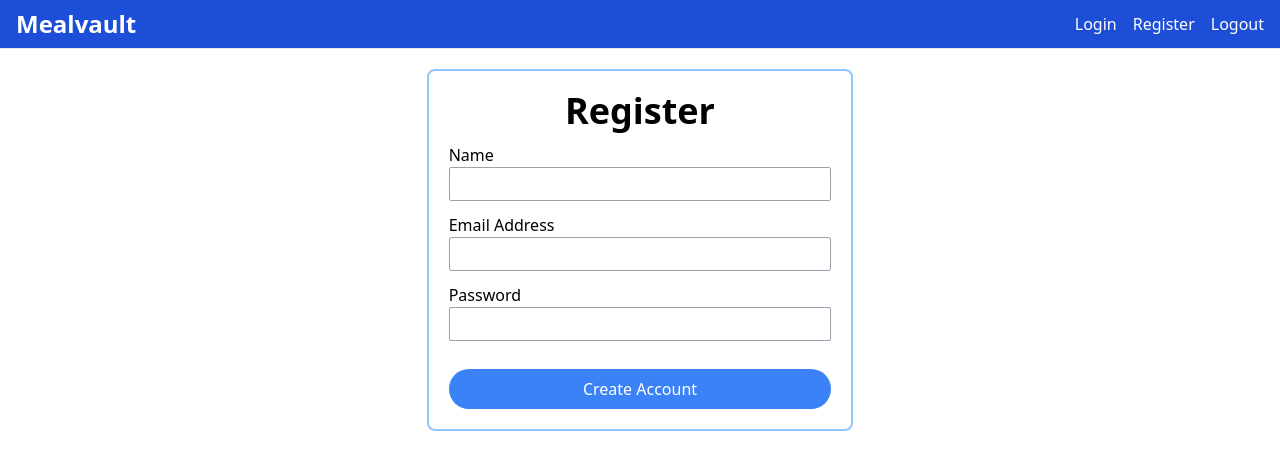
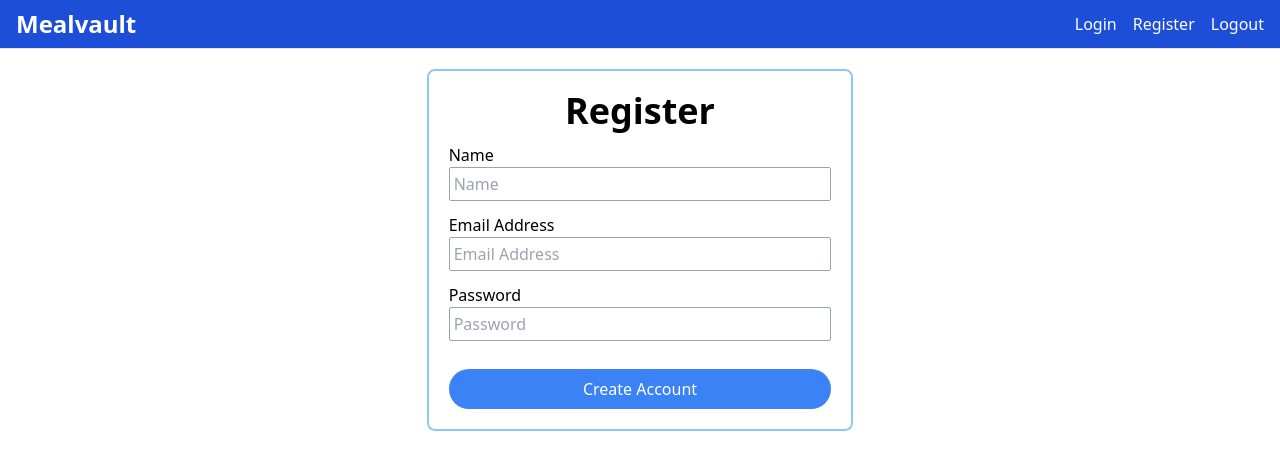
Before and after one commit to RyanTurner02/mealvault, a Next.js app in the folder frontend/: page /register in a window 1280 px wide. Shown: the top 470 px of the page. Built offline with nearby package versions, Linux system fonts and the light colour scheme.

Commit message:
Add placeholder text for inputs

```diff
--- a/frontend/src/app/login/page.tsx
+++ b/frontend/src/app/login/page.tsx
@@ -11,11 +11,11 @@ export default function Login() {
             <form className="flex flex-col">
               <div className="flex flex-col mb-3">
                 <label htmlFor="email">Email Address</label>
-                <input className="border border-gray-400 rounded-sm p-1" id="email" type="text" required />
+                <input className="border border-gray-400 rounded-sm p-1" id="email" type="text" placeholder="Email Address" required />
               </div>
               <div className="flex flex-col mb-7">
                 <label htmlFor="password">Password</label>
-                <input className="border border-gray-400 rounded-sm p-1" id="password" type="password" required />
+                <input className="border border-gray-400 rounded-sm p-1" id="password" type="password" placeholder="Password" required />
               </div>
               <button className="rounded-full text-white bg-blue-500 hover:bg-blue-600 px-3 py-2">Login</button>
             </form>
--- a/frontend/src/app/register/page.tsx
+++ b/frontend/src/app/register/page.tsx
@@ -11,15 +11,15 @@ export default function Register() {
             <form className="flex flex-col">
               <div className="flex flex-col mb-3">
                 <label htmlFor="name">Name</label>
-                <input className="border border-gray-400 rounded-sm p-1" id="name" type="text" required />
+                <input className="border border-gray-400 rounded-sm p-1" id="name" type="text" placeholder="Name" required />
               </div>
               <div className="flex flex-col mb-3">
                 <label htmlFor="email">Email Address</label>
-                <input className="border border-gray-400 rounded-sm p-1" id="email" type="text" required />
+                <input className="border border-gray-400 rounded-sm p-1" id="email" type="text" placeholder="Email Address" required />
               </div>
               <div className="flex flex-col mb-7">
                 <label htmlFor="password">Password</label>
-                <input className="border border-gray-400 rounded-sm p-1" id="password" type="password" required />
+                <input className="border border-gray-400 rounded-sm p-1" id="password" type="password" placeholder="Password" required />
               </div>
               <button className="rounded-full text-white bg-blue-500 hover:bg-blue-600 px-3 py-2">Create Account</button>
             </form>
```
